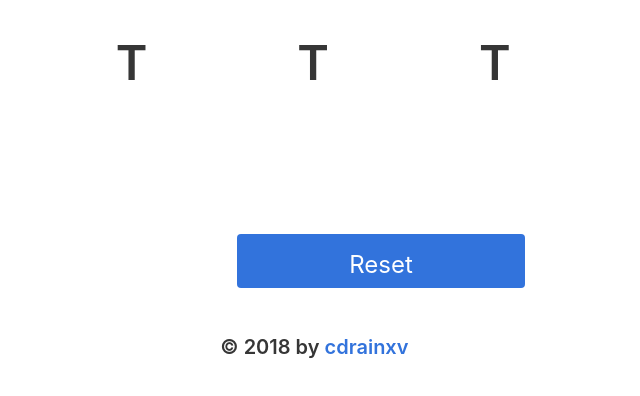
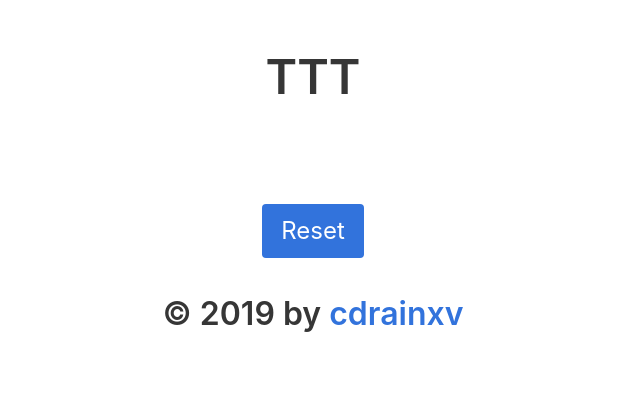
Before and after one commit to cdrani/tttjs, a website built with webpack: page dist/index.html in a window 1280 px wide. Shown: the whole page, without its empty margins (327-967 px from the left). Built offline with nearby package versions, Linux system fonts and the light colour scheme; what arr-chunk would draw is missing.

Commit message:
style: clean up ui and styles
- remove unnecessary styles
- center all components
- clean up dist folder

```diff
--- a/src/display.js
+++ b/src/display.js
@@ -4,19 +4,11 @@ import Game from './game'
 const controller = (() => {
   const content = document.getElementById('content')
   const gameBoard = document.getElementById('game-board')
-  gameBoard.classList.add(
-    'section',
-    'columns',
-    'is-multiline',
-    'is-full',
-    'is-mobile',
-    'has-text-centered'
-  )
   const game = new Game()
 
   const createElement = (el, classes) => {
     const element = document.createElement(el)
-    element.classList = classes
+    if (classes) element.classList = classes
     return element
   }
 
@@ -31,10 +23,8 @@ const controller = (() => {
     const threeInARow = chunk(columnEls, 3)
     const parentElArray = []
     threeInARow.forEach(row => {
-      const parentColumn = createElement(
-        'div',
-        'columns column is-full is-offset-4 is-0 is-mobile my-1'
-      )
+      const parentColumn = createElement('div', 'columns')
+      parentColumn.style.justifyContent = 'center'
       const parentElGroup = appendChildren(parentColumn, [...row])
       parentElArray.push(parentElGroup)
     })
@@ -54,8 +44,10 @@ const controller = (() => {
   }
 
   const createGameOverMessage = () => {
-    const messageContainer = createElement('div', 'container')
+    const messageContainer = createElement('div', 'column')
+    messageContainer.style.justifyContent = 'center'
     const messageEl = createElement('p', 'has-text-centered title is-1')
+
     if (game.victory())
       messageEl.textContent = `${game.currentPlayer.name} won!`
     else messageEl.textContent = `It's a stalemate!`
@@ -64,30 +56,21 @@ const controller = (() => {
   }
 
   const createTitle = () => {
-    const columnsContainer = createElement(
-      'div',
-      'section columns is-full is-mobile'
-    )
-    const column = createElement('div', 'columns column is-offset-4')
     const ttt = createElement('h1', 'title is-1 has-text-centered')
     ttt.textContent = 'TTT'
-    ttt.style.letterSpacing = '150px'
-    column.appendChild(ttt)
-    columnsContainer.appendChild(column)
-    content.prepend(columnsContainer)
+    ttt.style.margin = '50px 0'
+    content.prepend(ttt)
   }
 
   const createFooter = () => {
-    const columnsContainer = createElement(
-      'div',
-      'section columns is-full is-mobile'
-    )
-    const column = createElement('div', 'columns column is-offset-5')
-    const ttt = createElement('p', 'title is-5 has-text-centered')
+    const columnsContainer = createElement('div', 'columns')
+    const column = createElement('div')
+    column.style.margin = '0 auto'
+    const ttt = createElement('p', 'title is-3 has-text-centered')
     const anchor = createElement('a', 'is-link')
     anchor.textContent = 'cdrainxv'
     anchor.href = 'https://github.com/tttjs'
-    ttt.innerHTML = '&copy; 2018 by '
+    ttt.innerHTML = '&copy; 2019 by '
     ttt.appendChild(anchor)
     column.appendChild(ttt)
     columnsContainer.appendChild(column)
@@ -95,14 +78,8 @@ const controller = (() => {
   }
 
   const createResetGameButton = () => {
-    const btnContainer = createElement(
-      'div',
-      'columns container has-text-centered'
-    )
-    const btn = createElement(
-      'button',
-      'column is-3 is-offset-6 button is-link has-text-centered is-large'
-    )
+    const btn = createElement('button', 'button is-link is-large')
+    btn.style.margin = '50px auto'
     btn.textContent = 'Reset'
     btn.addEventListener('click', () => {
       removeChildren(gameBoard)
@@ -110,8 +87,7 @@ const controller = (() => {
       createBoard()
     })
 
-    btnContainer.appendChild(btn)
-    content.appendChild(btnContainer)
+    content.appendChild(btn)
   }
 
   const removeChildren = parentEl => {
@@ -129,10 +105,11 @@ const controller = (() => {
       )
       boardCell.style.width = '100px'
       boardCell.style.height = '100px'
-      boardCell.style.marginRight = '45px'
+      boardCell.style.marginRight = '10px'
       boardCell.style.borderRadius = '50%'
-      boardCell.style.lineHeight = '65px'
+      boardCell.style.lineHeight = '60px'
       boardCell.style.cursor = 'pointer'
+      boardCell.style.fontSize = '5rem'
       boardCell.addEventListener('click', e => {
         markBoard(e, index)
       })
--- a/webpack.config.js
+++ b/webpack.config.js
@@ -5,10 +5,10 @@ module.exports = {
   entry: './src/index.js',
   output: {
     filename: 'bundle.js',
-    path: path.resolve(__dirname, 'dist/assets')
+    path: path.resolve(__dirname, 'dist')
   },
   devServer: {
-    contentBase: path.resolve(__dirname, 'dist'),
+    contentBase: [path.resolve(__dirname, 'dist')],
     hot: true
   },
   plugins: [new webpack.HotModuleReplacementPlugin()]
```
Also changed, not shown: dist/bundle.js (renamed from dist/assets/bundle.js), dist/index.html.
